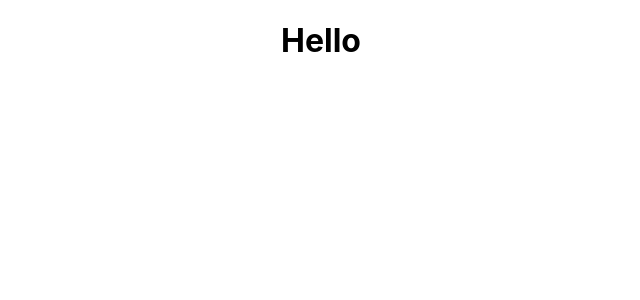
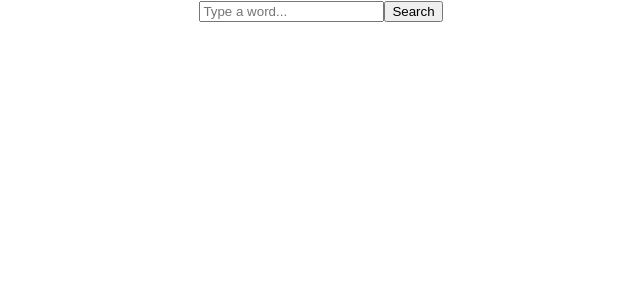
Before and after one commit to BEX-0/dictionary-react, a React (Create React App) app: page / in a window 1280 px wide. Shown: the top 300 px of the page, without its empty margins (319-959 px from the left). Built offline with nearby package versions, Linux system fonts and the light colour scheme.

Commit message:
added search form

```diff
--- a/src/App.js
+++ b/src/App.js
@@ -1,9 +1,10 @@
 import "./App.css";
+import Search from "./Search.js";
 
 function App() {
  return (
   <div className="App">
-   <h1>Hello</h1>
+   <Search />
   </div>
  );
 }
--- /dev/null
+++ b/src/Search.js
@@ -0,0 +1,23 @@
+import React, { useState } from "react";
+
+export default function Search() {
+ let [word, setWord] = useState("");
+
+ function handleWordChange(event) {
+  event.preventDefault();
+  setWord(event.target.value);
+ }
+
+ return (
+  <div className="Search">
+   <form name="word-search">
+    <input
+     type="search"
+     placeholder="Type a word..."
+     onChange={handleWordChange}
+    />
+    <input type="submit" value="Search" />
+   </form>
+  </div>
+ );
+}
```
